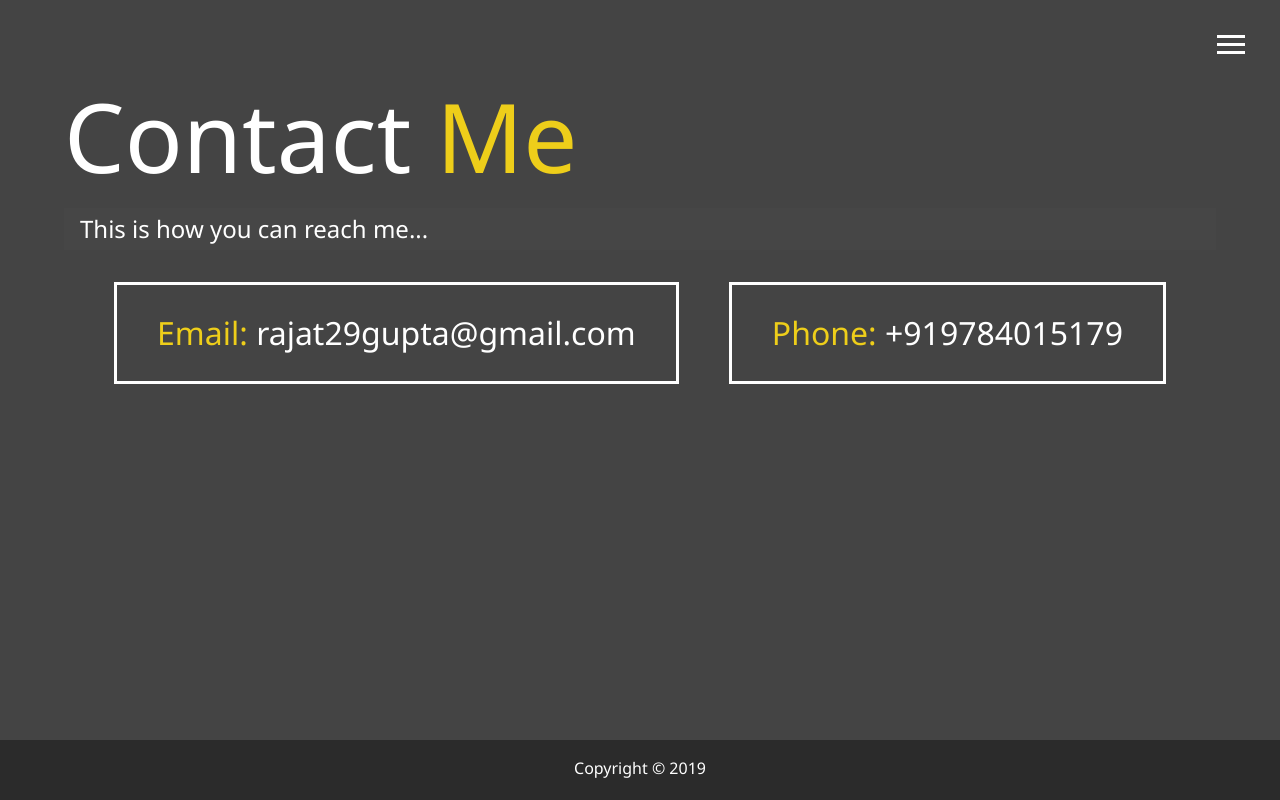
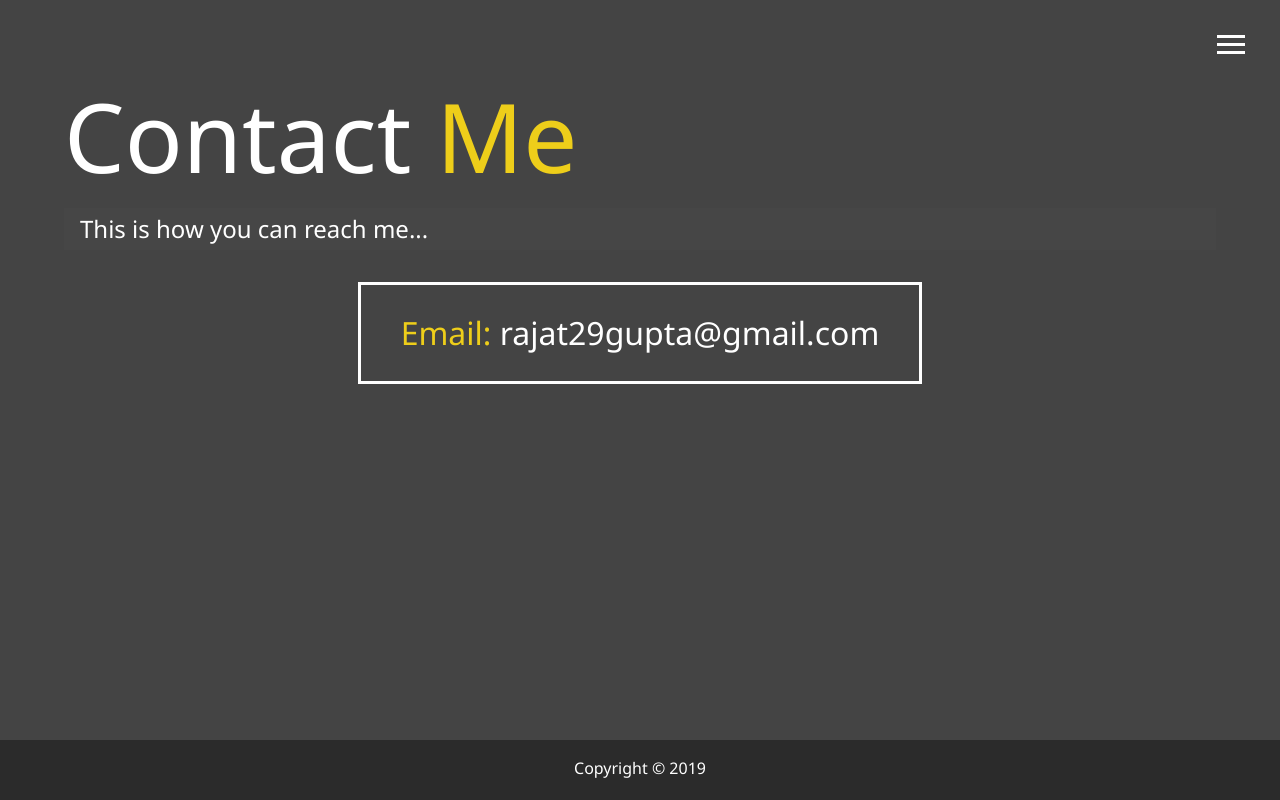
Before and after one commit to tom29paul/portfolio, a website: page contact.html in a window 1280 px wide. Drawn offline with Linux system fonts and the light colour scheme.

Commit message:
minor rchnges

```diff
--- a/contact.html
+++ b/contact.html
@@ -70,9 +70,7 @@
       <div>
         <span class="text-secondary">Email: </span> rajat29gupta@gmail.com
       </div>
-      <div>
-        <span class="text-secondary">Phone: </span> +919784015179
-      </div>
+
       <!-- <div>
         <span class="text-secondary">Address: </span> 50 Main st Boston MA 02101
       </div> -->
```
